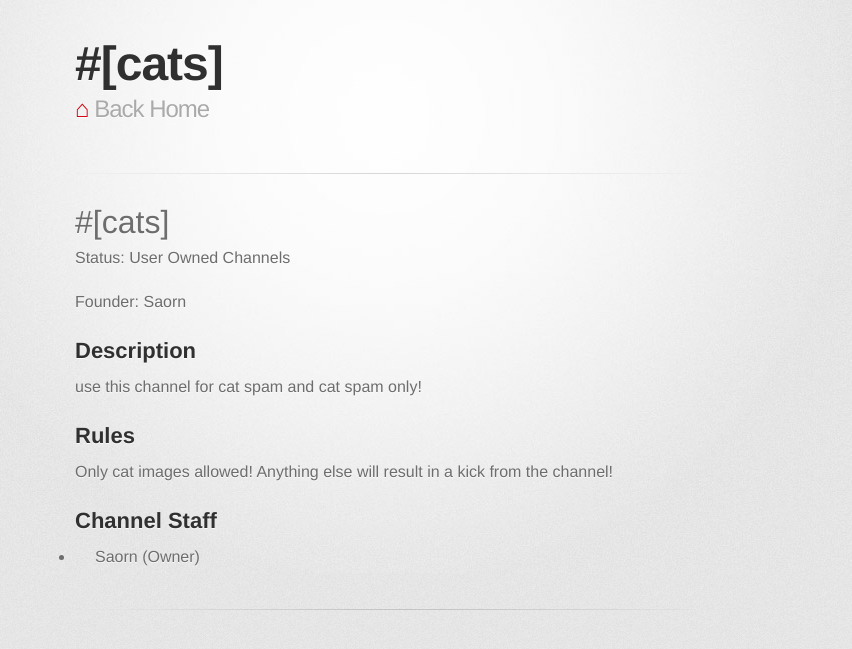
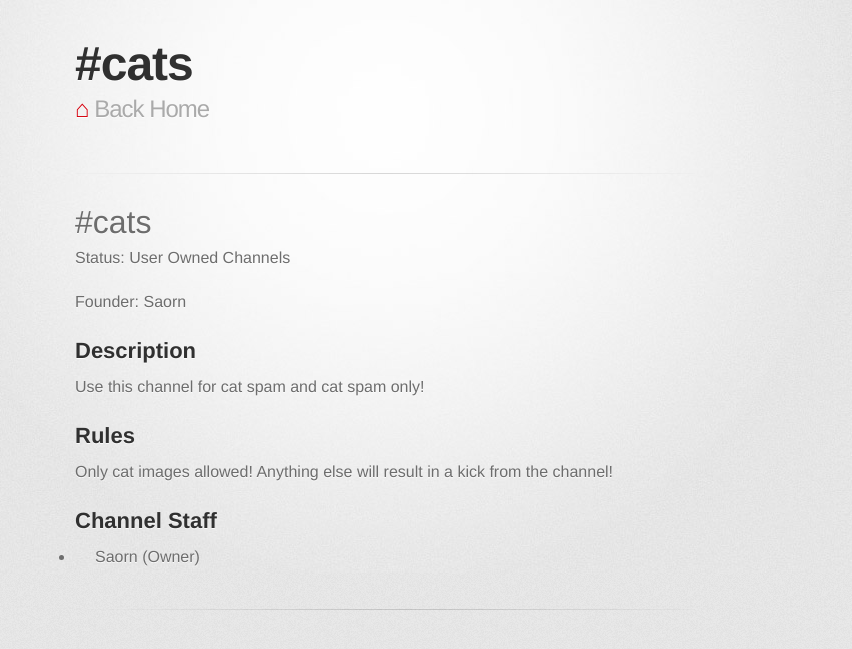
Before and after one commit to ChewChat/chew.chat, a Jekyll site: the page built from channels/cats.md, in a window 1280 px wide. Shown: the top 649 px of the page, without its empty margins (255-1107 px from the left). Built offline with Jekyll 4.4.1, drawn with Linux system fonts in a browser that asks for light colours; some web fonts are replaced; our own code applies the rules of GitHub Pages for plain Markdown files.

Commit message:
really, saorn? this is just embarrassing...

```diff
--- a/channels/cats.md
+++ b/channels/cats.md
@@ -1,4 +1,4 @@
-# #[cats]
+# #cats
 
 Status: User Owned Channels
 
@@ -8,7 +8,7 @@ Founder: Saorn
 
 ## Description
 
-use this channel for cat spam and cat spam only!
+Use this channel for cat spam and cat spam only!
 
 ## Rules
 
```
